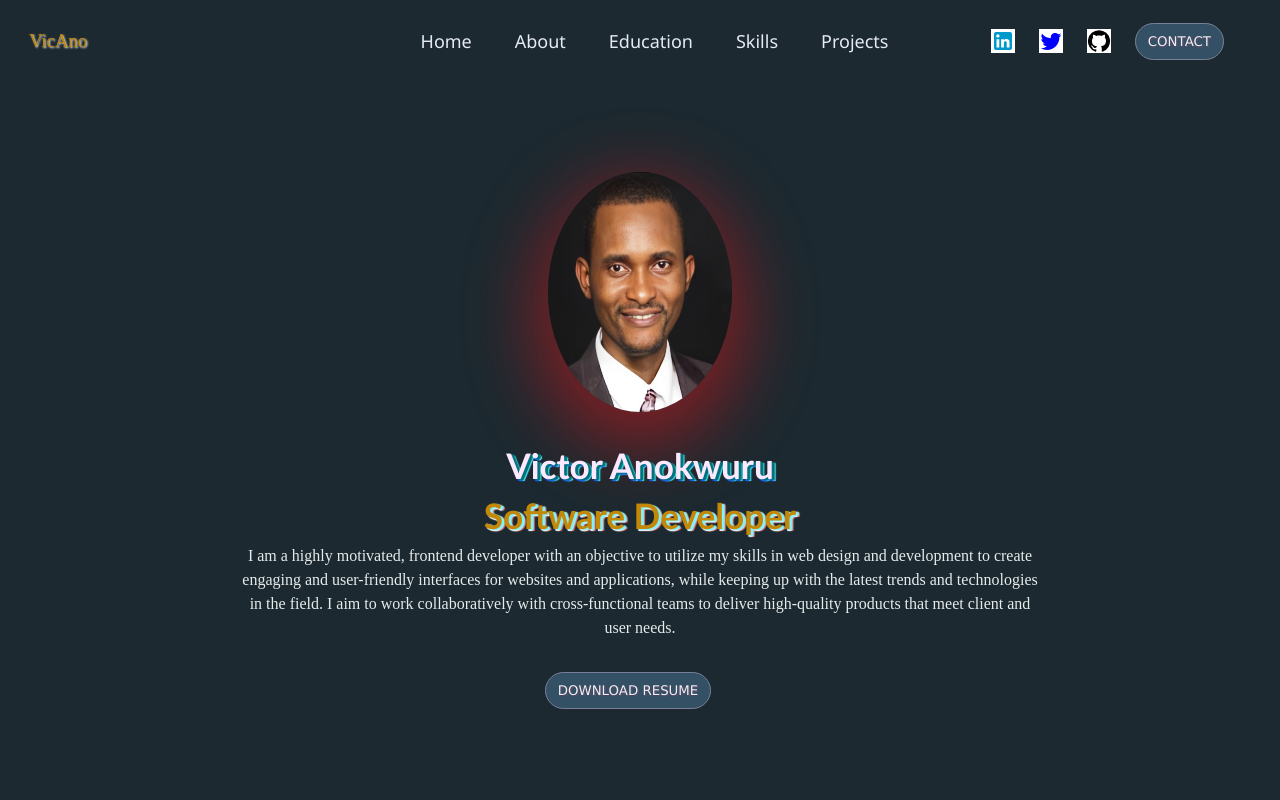
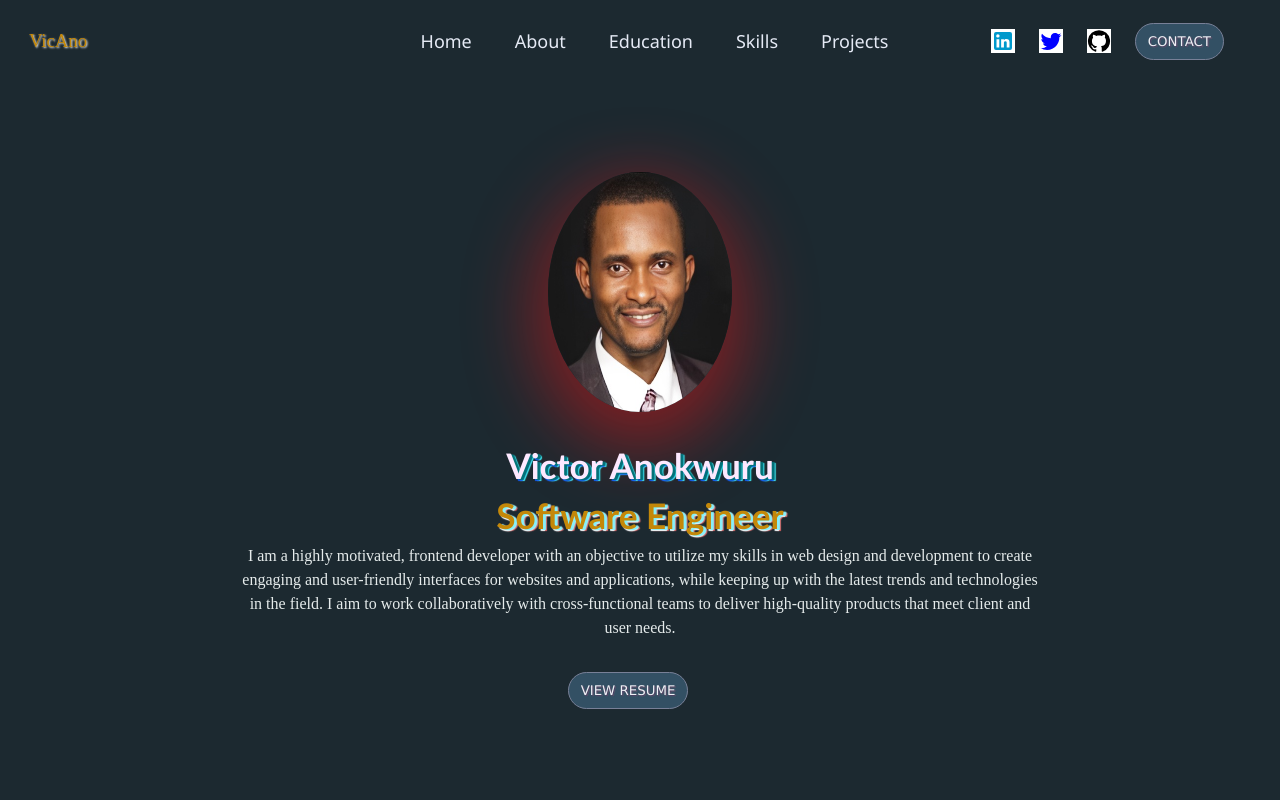
Before and after one commit to vicano-code/Portfolio, a React (Create React App) app: page / in a window 1280 px wide. Shown: the top 800 px of the page. Built offline with nearby package versions, Linux system fonts and the light colour scheme; the HTML template or start-up script is replaced by a standard one.

Commit message:
update resume link

```diff
--- a/src/components/Home/Home.jsx
+++ b/src/components/Home/Home.jsx
@@ -9,11 +9,11 @@ const Intro = () => {
             <div id="intro">
                 <img src={Vic} alt="my pic" />
                 <span id="intro-name">Victor Anokwuru</span>
-                <span id="intro-title">Software Developer</span>
+                <span id="intro-title">Software Engineer</span>
                 <span id="intro-summary">I am a highly motivated, frontend developer with an objective to utilize my skills in web design and development to create engaging and user-friendly interfaces for websites and applications, while keeping up with the latest trends and technologies in the field. I aim to work collaboratively with cross-functional teams to deliver high-quality products that meet client and user needs.</span>
                 <div id="resume-link">
-                    <a href={Resume} download>
-                        <button className="button i-button" >DOWNLOAD RESUME</button>
+                    <a href="https://drive.google.com/file/d/1pTzBoKfyoC9LEYFF-GOatGl5E06RK7NI/view?usp=sharing">
+                        <button className="button i-button" >VIEW RESUME</button>
                     </a>
                 </div>
             </div>
```
Also changed, not shown: 1 other file (tests, documents, lock files or other folders).
